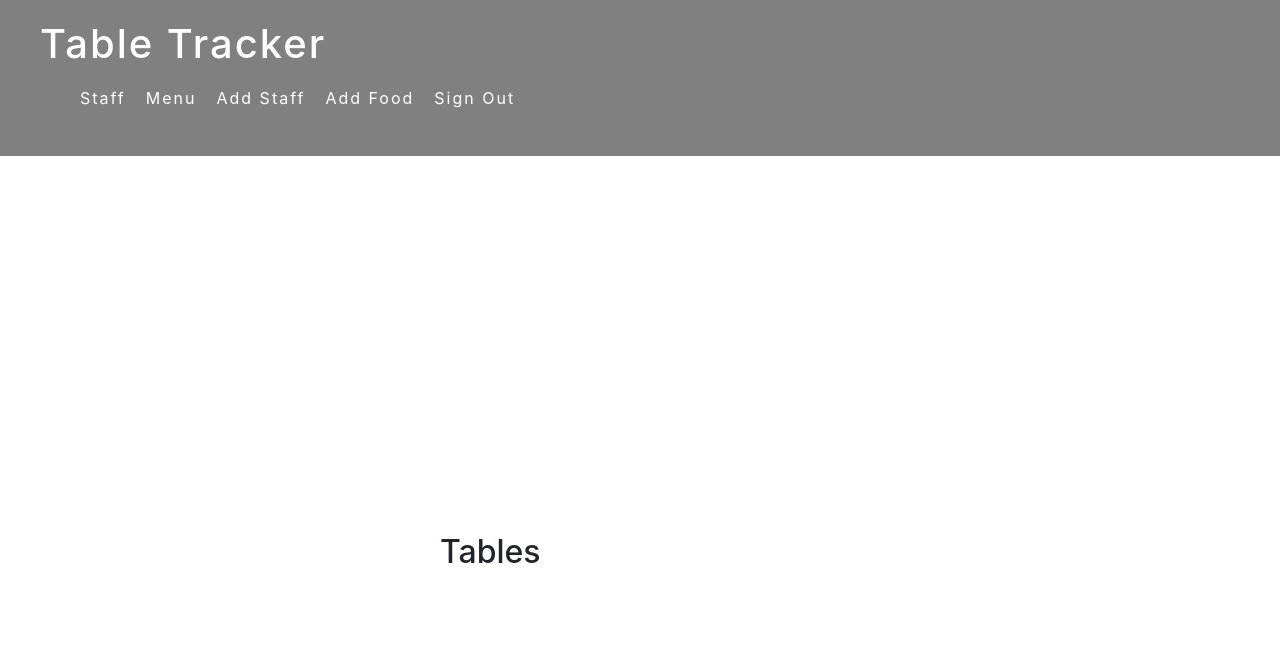
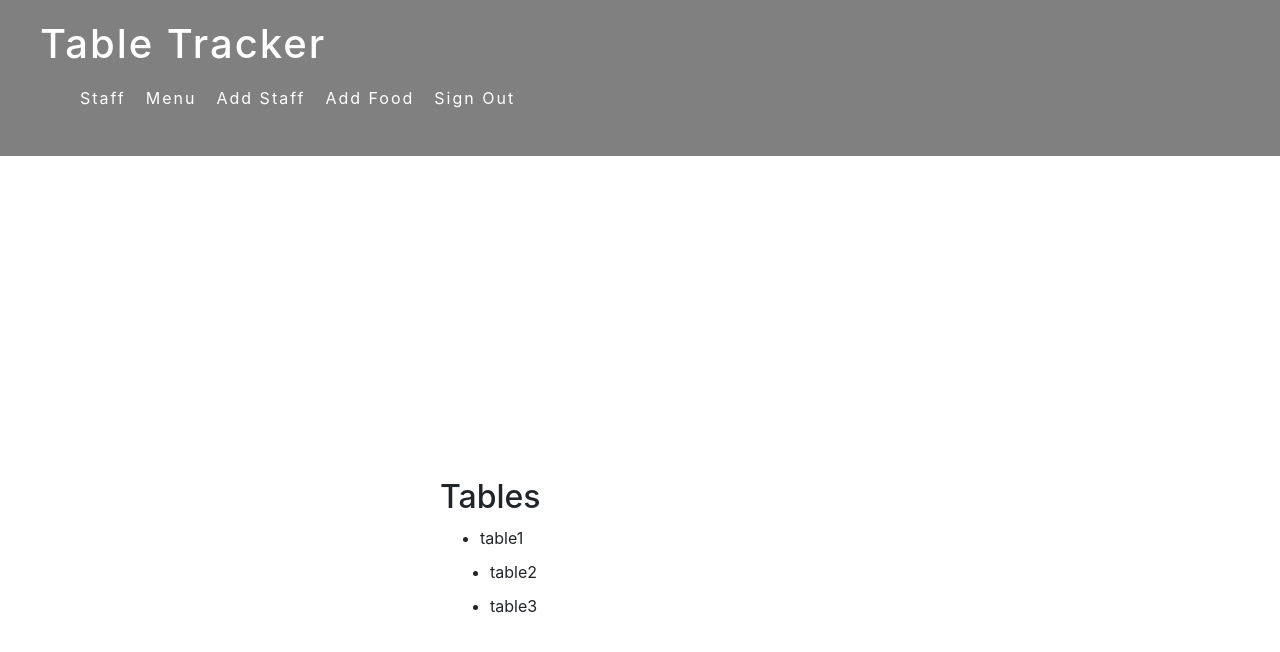
Before and after one commit to usuajiayako/Table-Tracker, a React (Create React App) app: page /waiter in a window 1280 px wide. Shown: the top 652 px of the page. Built offline with nearby package versions, Linux system fonts and the light colour scheme; no server answers.

Commit message:
creates ul with elements displaying table names

```diff
--- a/src/containers/WaiterPage/Tables.jsx
+++ b/src/containers/WaiterPage/Tables.jsx
@@ -1,7 +1,23 @@
 import React from 'react';
+import { useState } from 'react';
 
 function Tables() {
-  return <h2>Tables</h2>;
+  const [tables] = useState([
+    { name: 'table1' },
+    { name: 'table2' },
+    { name: 'table3' }
+  ]);
+
+  return (
+    <>
+      <h2>Tables</h2>
+      <ul>
+        {tables.map((table) => {
+          return <li>{table.name}</li>;
+        })}
+      </ul>
+    </>
+  );
 }
 
 export default Tables;
```
